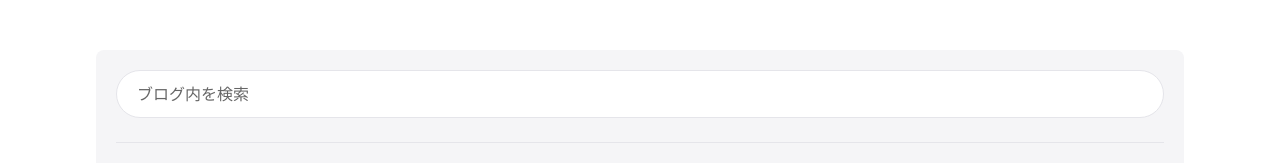
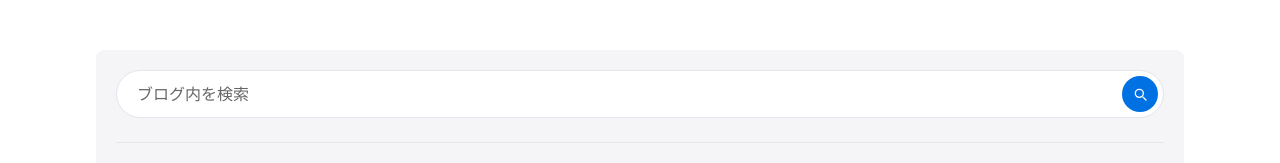
Before and after one commit to iwamitsuco/officialSite, a Next.js app: page /blog in a window 1280 px wide. Shown: the part 369-532 px from the top of the page. Built offline with nearby package versions, Linux system fonts and the light colour scheme.

Commit message:
Add icon to blog search field

```diff
--- a/components/search/BlogFilterList.tsx
+++ b/components/search/BlogFilterList.tsx
@@ -1,6 +1,6 @@
 "use client";
 
-import { useMemo, useState } from "react";
+import { useMemo, useRef, useState } from "react";
 import { BlogCard } from "@/components/sections/BlogCard";
 import { CategoryFilter } from "@/components/search/CategoryFilter";
 import { TagFilter } from "@/components/search/TagFilter";
@@ -17,6 +17,7 @@ export function BlogFilterList({ posts, categories }: BlogFilterListProps) {
   const [query, setQuery] = useState("");
   const [category, setCategory] = useState("");
   const [selectedTags, setSelectedTags] = useState<string[]>([]);
+  const searchInputRef = useRef<HTMLInputElement>(null);
 
   const visibleTags = useMemo(() => getTagsForCategory(posts, category), [posts, category]);
   const filteredTags = selectedTags.filter((tag) => visibleTags.includes(tag));
@@ -54,14 +55,29 @@ export function BlogFilterList({ posts, categories }: BlogFilterListProps) {
         <label className="sr-only" htmlFor="blog-search">
           ブログ内を検索
         </label>
+        <div className="relative">
           <input
-          className="min-h-12 w-full rounded-full border border-apple-border bg-white px-5 text-base text-apple-text placeholder:text-apple-sub focus:border-apple-blue"
+            className="min-h-12 w-full appearance-none rounded-full border border-apple-border bg-white px-5 pr-14 text-base text-apple-text placeholder:text-apple-sub focus:border-apple-blue"
+            enterKeyHint="search"
             id="blog-search"
+            ref={searchInputRef}
             type="search"
             value={query}
             onChange={(event) => setQuery(event.target.value)}
             placeholder="ブログ内を検索"
           />
+          <button
+            aria-label="ブログ内を検索"
+            className="absolute right-1.5 top-1/2 flex h-9 w-9 -translate-y-1/2 items-center justify-center rounded-full bg-apple-blue text-white transition hover:bg-apple-hover focus-visible:outline focus-visible:outline-2 focus-visible:outline-offset-2 focus-visible:outline-apple-blue"
+            type="button"
+            onClick={() => searchInputRef.current?.focus()}
+          >
+            <svg aria-hidden="true" className="h-4 w-4" fill="none" stroke="currentColor" strokeWidth="2" viewBox="0 0 24 24">
+              <path d="m21 21-4.35-4.35" strokeLinecap="round" strokeLinejoin="round" />
+              <circle cx="11" cy="11" r="6" />
+            </svg>
+          </button>
+        </div>
         <div className="grid gap-3 border-t border-apple-border pt-5">
           <div className="flex flex-wrap items-baseline justify-between gap-2">
             <p className="text-sm font-semibold text-apple-text">カテゴリ</p>
```
Lines whose indentation alone changed are shown as unchanged.
